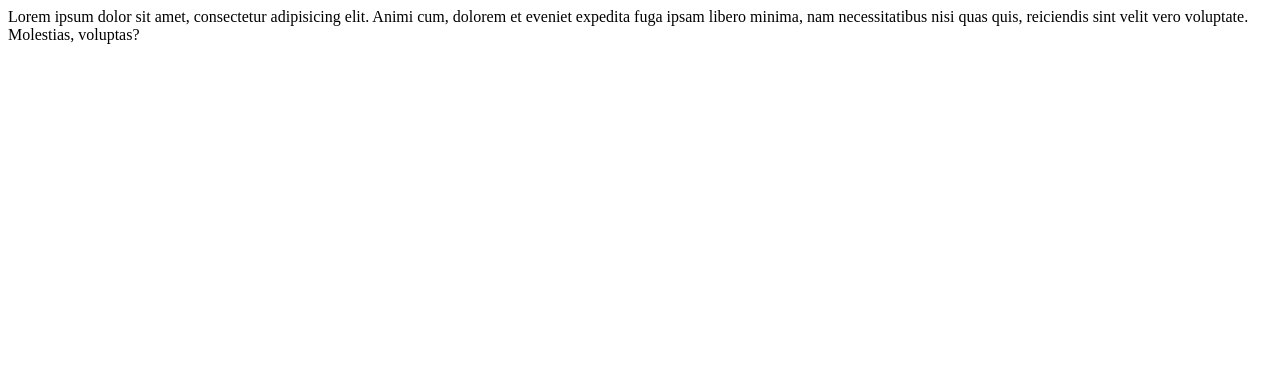
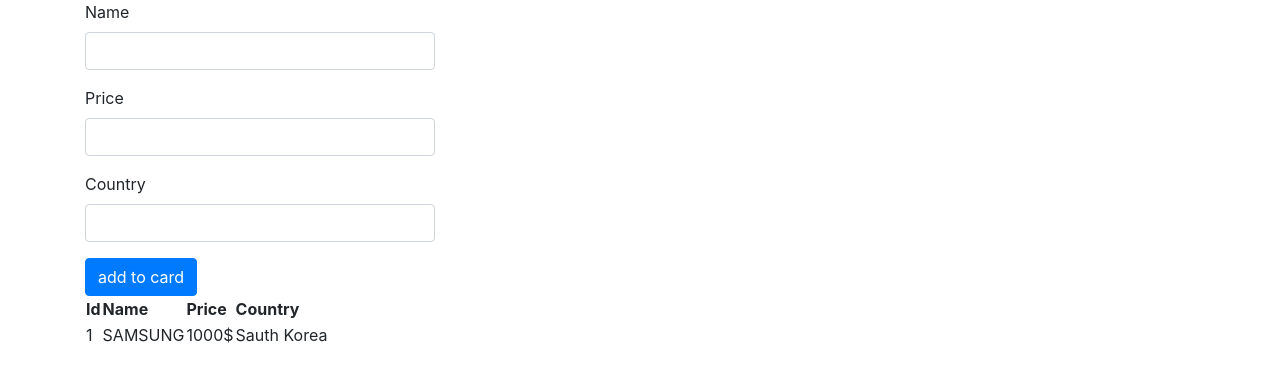
Before and after one commit to salohiddinalisherov2009/online-shop, a plain HTML site: page index.html in a window 1280 px wide. Drawn offline with nearby package versions, Linux system fonts and the light colour scheme.

Commit message:
add table

```diff
--- a/index.html
+++ b/index.html
@@ -5,6 +5,8 @@
     <meta name="viewport"
           content="width=device-width, user-scalable=no, initial-scale=1.0, maximum-scale=1.0, minimum-scale=1.0">
     <meta http-equiv="X-UA-Compatible" content="ie=edge">
+    <link rel="stylesheet" href="https://maxcdn.bootstrapcdn.com/bootstrap/4.5.2/css/bootstrap.min.css">
+
     <title>Document</title>
 </head>
 <body>
@@ -13,10 +15,43 @@
 <div class="container">
       <div class="row">
           <div class="col-md-4">
-              Lorem ipsum dolor sit amet, consectetur adipisicing elit. Animi cum, dolorem et eveniet expedita fuga ipsam libero minima, nam necessitatibus nisi quas quis, reiciendis sint velit vero voluptate. Molestias, voluptas?
+              <form action="">
+                  <div class="form-group">
+                  <label for="name">Name</label>
+                  <input type="text" id="name" class="form-control">
+                  </div>
+                  <div class="form-group">
+                      <label for="price">Price</label>
+                      <input type="number" id="price" class="form-control">
+                  </div>
+                  <div class="form-group">
+                      <label for="country">Country</label>
+                      <input type="text" id="country" class="form-control">
+                  </div>
+
+                  <button class="btn btn-primary">add to card</button>
+
+              </form>
+              <table class="table-stripped">
+                  <thead>
+                  <tr>
+                      <th>Id</th>
+                      <th>Name</th>
+                      <th>Price</th>
+                      <th>Country</th>
+                  </tr>
+                  </thead>
+                  <tbody>
+                  <tr>
+                      <td>1</td>
+                      <td>SAMSUNG</td>
+                      <td>1000$</td>
+                      <td>Sauth Korea</td>
+                  </tr>
+                  </tbody>
+              </table>
           </div>
       </div>
-
 </div>
 </body>
 </html>
```
